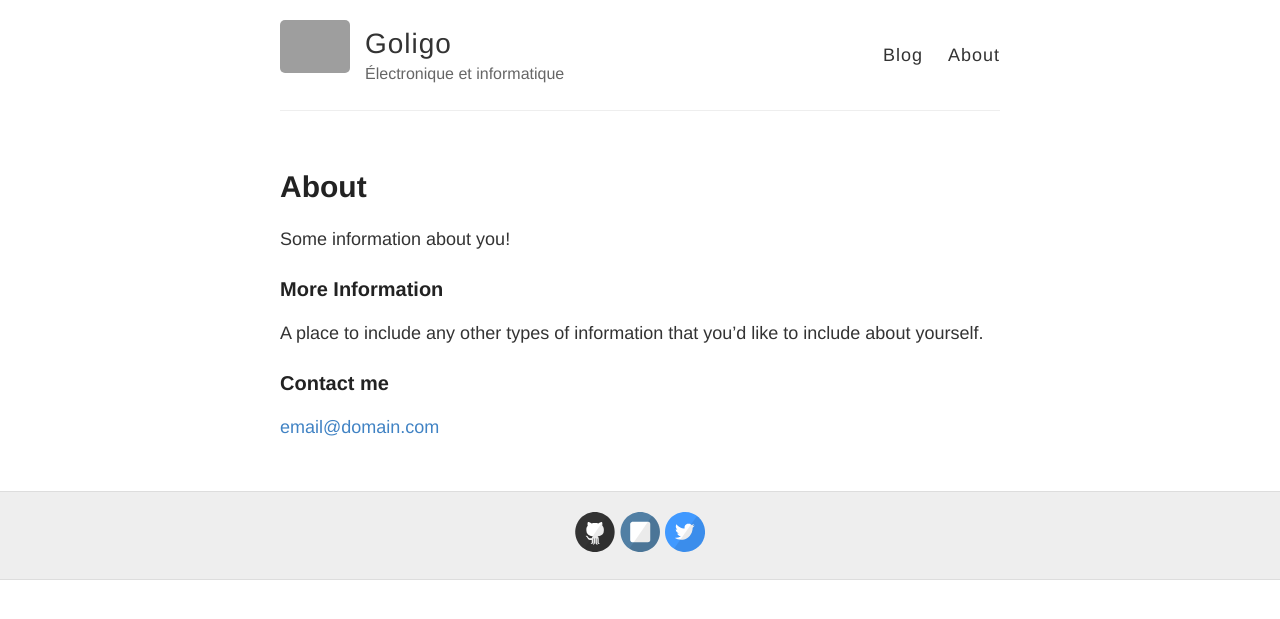
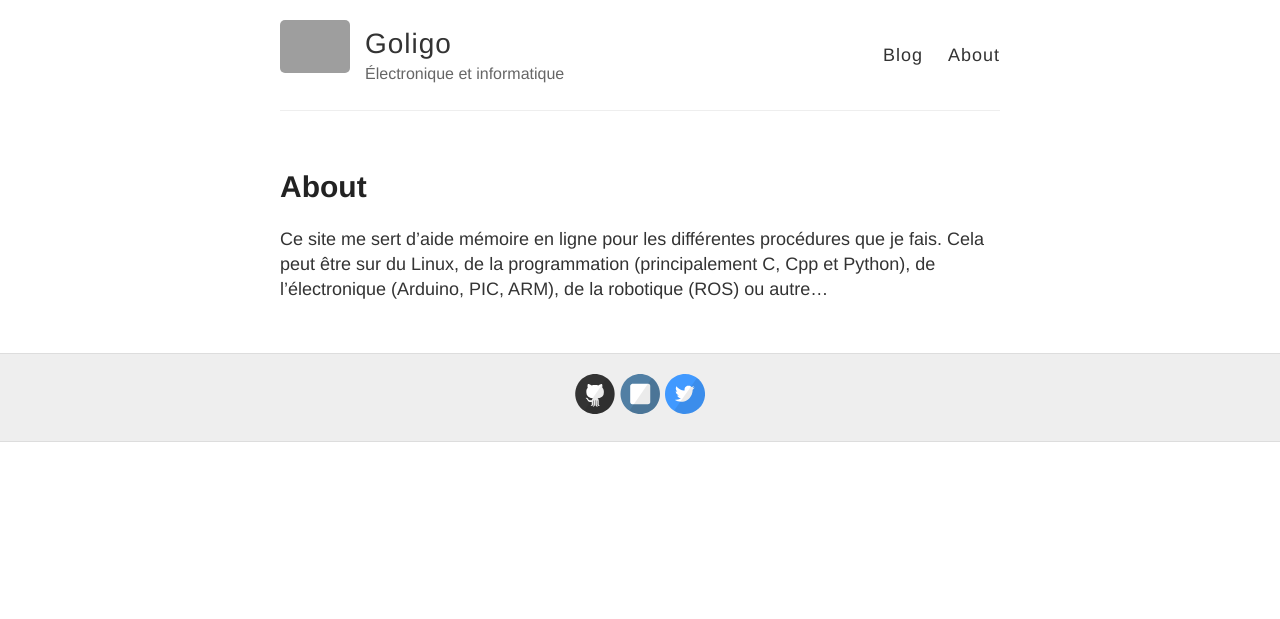
Before and after one commit to romainreignier/romainreignier.github.io, a Jekyll site: the page built from about.md, in a window 1280 px wide. Shown: the top 619 px of the page. Built offline with Jekyll 4.4.1, drawn with Linux system fonts in a browser that asks for light colours; Markdown is read by kramdown in place of the engine named in the settings; grey boxes are pictures that could not be loaded.

Commit message:
Modification de la page About.

```diff
--- a/about.md
+++ b/about.md
@@ -4,12 +4,4 @@ title: About
 permalink: /about/
 ---
 
-Some information about you!
-
-### More Information
-
-A place to include any other types of information that you'd like to include about yourself.
-
-### Contact me
-
-[email@domain.com](mailto:email@domain.com)
+Ce site me sert d'aide mémoire en ligne pour les différentes procédures que je fais. Cela peut être sur du Linux, de la programmation (principalement C, Cpp et Python), de l'électronique (Arduino, PIC, ARM), de la robotique (ROS) ou autre...
```
